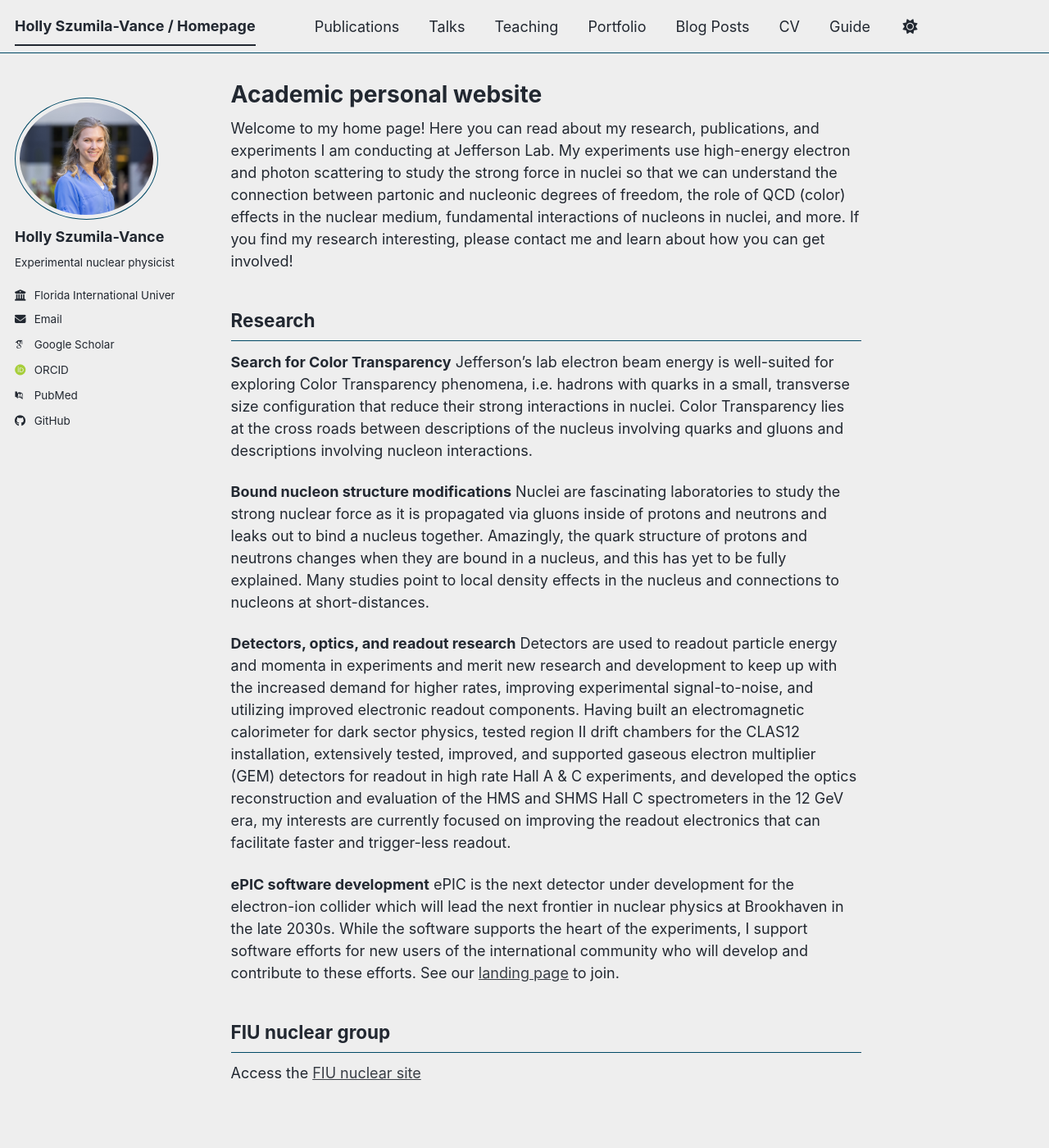
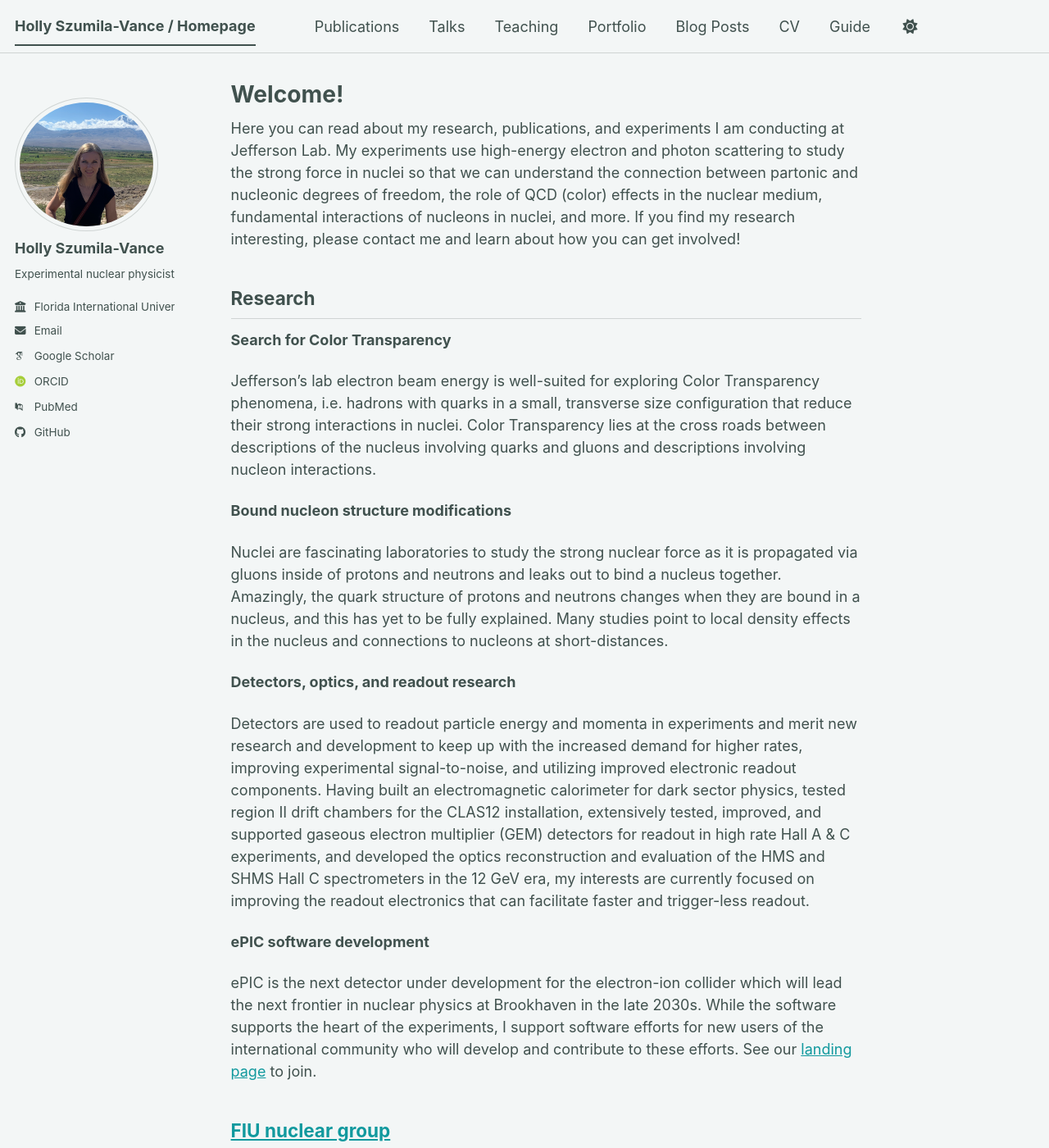
Before and after one commit to hszumila/hszumila.github.io, a Jekyll site: the page built from _pages/about.md, in a window 1280 px wide and 1400 px high. Shown: the whole window at 82% size. Built offline with Jekyll 4.4.1, drawn with Linux system fonts in a browser that asks for light colours; some web fonts are replaced; a script bundle is joined from its source files by our own code; library files that are not in the unit come from our copies.

Commit message:
changed formats

```diff
--- a/_config.yml
+++ b/_config.yml
@@ -8,7 +8,7 @@
 
 # Basic Site Settings
 locale                   : "en-US"
-site_theme               : "air" # The available themes options are "default", "air", "sunrise", "mint", "dirt" and "contrast"
+site_theme               : "mint" # The available themes options are "default", "air", "sunrise", "mint", "dirt" and "contrast"
 title                    : "Holly Szumila-Vance / Homepage"
 title_separator          : "-"
 name                     : &name "Your Name"
--- a/_pages/about.md
+++ b/_pages/about.md
@@ -1,28 +1,31 @@
 ---
 permalink: /
-title: "Academic personal website"
+title: "Welcome!"
 author_profile: true
 redirect_from:
   - /about/
   - /about.html
 ---
 
-Welcome to my home page! Here you can read about my research,  publications, and experiments I am conducting at Jefferson Lab. My experiments use high-energy electron and photon scattering to study the strong force in nuclei so that we can understand the connection between partonic and nucleonic degrees of freedom, the role of QCD (color) effects in the nuclear medium,  fundamental interactions of nucleons in nuclei, and more. If you find my research interesting, please contact me and learn about how you can get involved!
+Here you can read about my research,  publications, and experiments I am conducting at Jefferson Lab. My experiments use high-energy electron and photon scattering to study the strong force in nuclei so that we can understand the connection between partonic and nucleonic degrees of freedom, the role of QCD (color) effects in the nuclear medium,  fundamental interactions of nucleons in nuclei, and more. If you find my research interesting, please contact me and learn about how you can get involved!
 
 Research
 ------
 **Search for Color Transparency**
+
 Jefferson's lab electron beam energy is well-suited for exploring Color Transparency phenomena, i.e. hadrons with quarks in a small, transverse size configuration that reduce their strong interactions in nuclei. Color Transparency lies at the cross roads between descriptions of the nucleus involving quarks and gluons and descriptions involving nucleon interactions.
 
 **Bound nucleon structure modifications**
+
 Nuclei are fascinating laboratories to study the strong nuclear force as it is propagated via gluons inside of protons and neutrons and leaks out to bind a nucleus together. Amazingly, the quark structure of protons and neutrons changes when they are bound in a nucleus, and this has yet to be fully explained. Many studies point to local density effects in the nucleus and connections to nucleons at short-distances.
 
 **Detectors, optics, and readout research**
+
 Detectors are used to readout particle energy and momenta in experiments and merit new research and development to keep up with the increased demand for higher rates, improving experimental signal-to-noise, and utilizing improved electronic readout components. Having built an electromagnetic calorimeter for dark sector physics, tested region II drift chambers for the CLAS12 installation, extensively tested, improved, and supported gaseous electron multiplier (GEM) detectors for readout in high rate Hall A & C experiments, and developed the optics reconstruction and evaluation of the HMS and SHMS Hall C spectrometers in the 12 GeV era, my interests are currently focused on improving the readout electronics that can facilitate faster and trigger-less readout.
 
 **ePIC software development**
+
 ePIC is the next detector under development for the electron-ion collider which will lead the next frontier in nuclear physics at Brookhaven in the late 2030s. While the software supports the heart of the experiments, I support software efforts for new users of the international community who will develop and contribute to these efforts. See our [landing page](https://eic.github.io/documentation/landingpage.html) to join.
 
-FIU nuclear group
+[FIU nuclear group](https://fiu-nuclear-group.github.io/)
 ------
-Access the [FIU nuclear site](https://fiu-nuclear-group.github.io/)
```
Also changed, not shown: images/profile.png.
